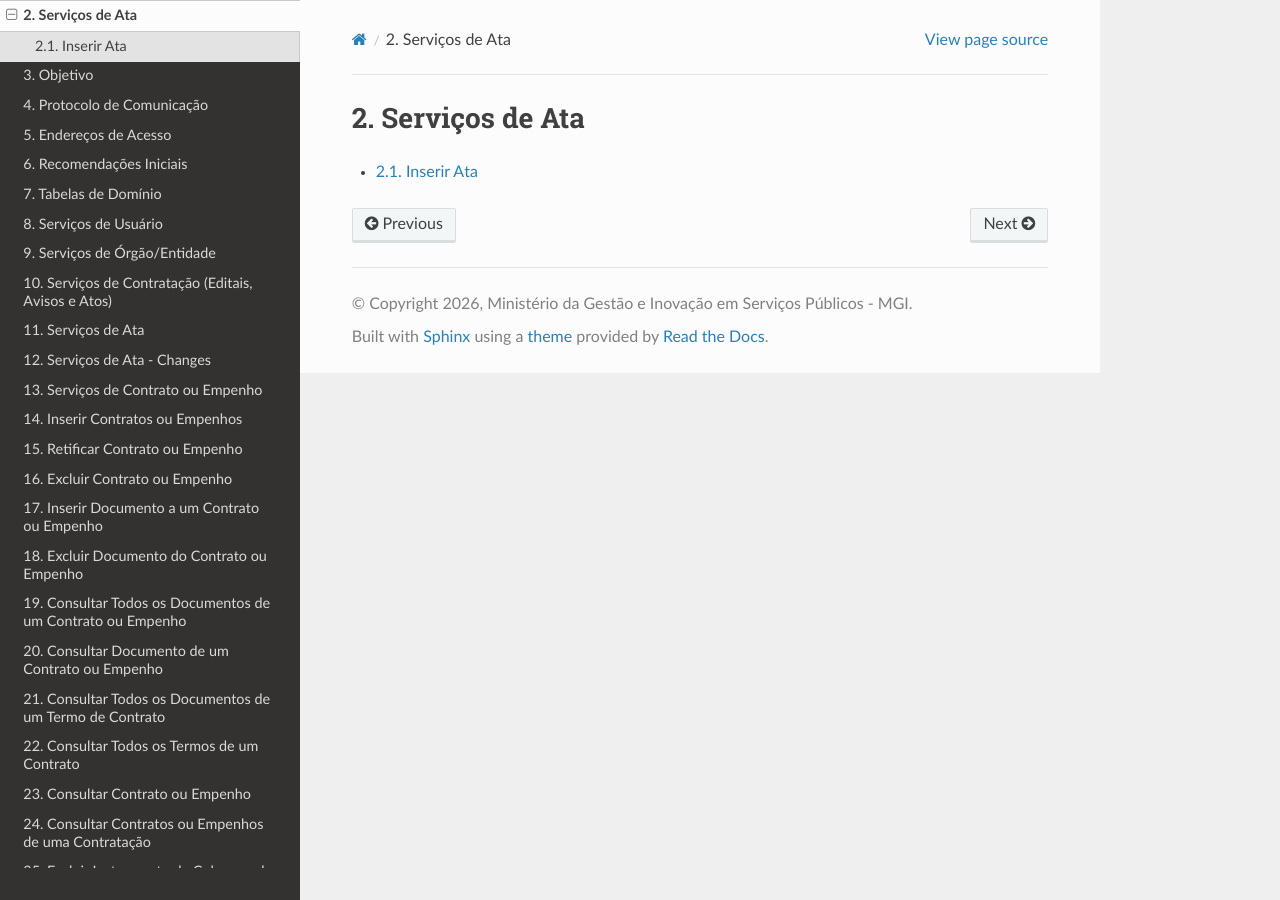
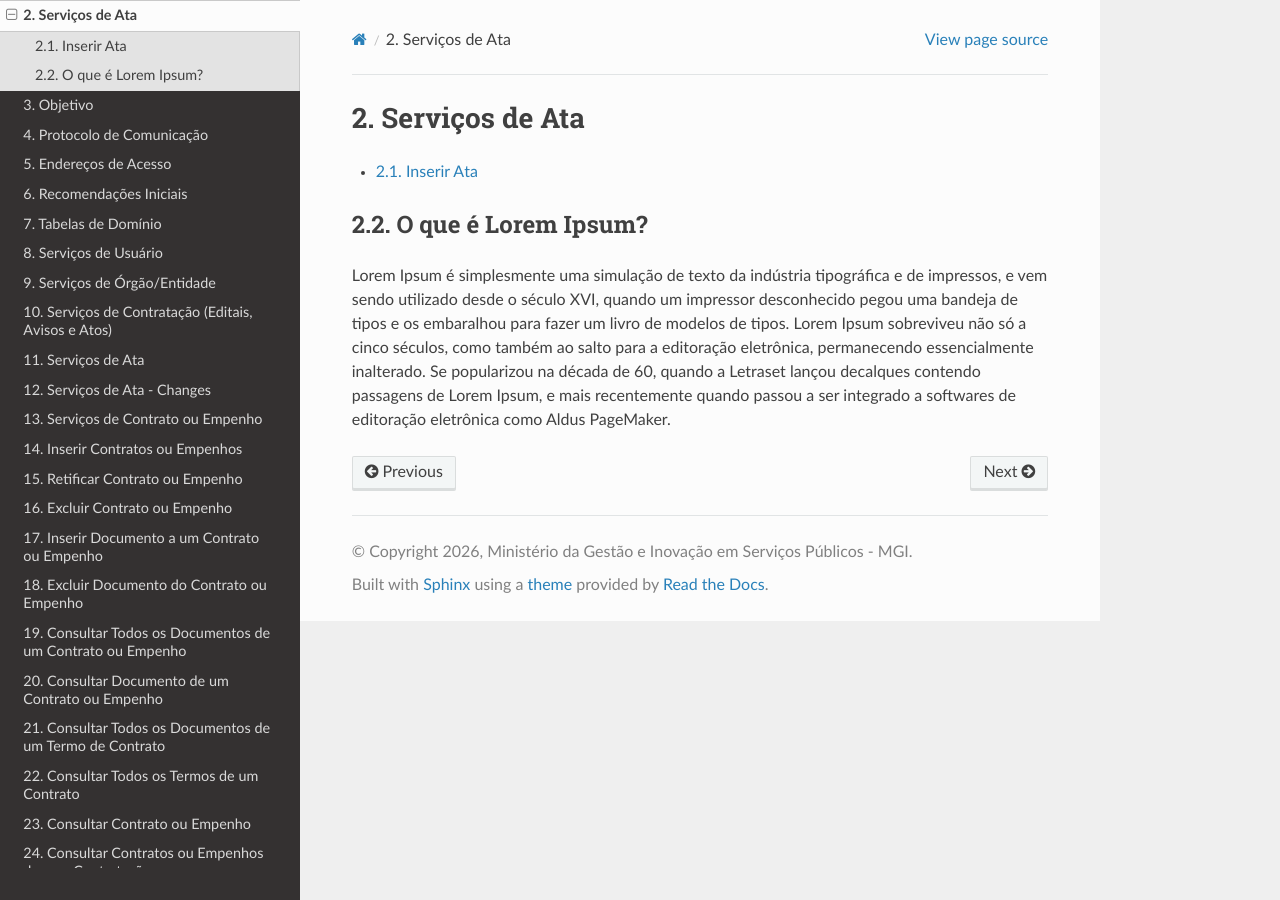
Before and after one commit to carlosmgi/Manual-de-Integracao-do-PNCP, a Sphinx documentation site: the page built from docs/source/servicos_de_ata/index.rst, in a window 1280 px wide. Built offline with Sphinx 7.4.7 and the Read the Docs theme 3.1.0, drawn with Linux system fonts in a browser that asks for light colours; pages that are not in the unit, such as notebooks, are missing from menus.

Commit message:
Update index.rst

```diff
--- a/docs/source/servicos_de_ata/index.rst
+++ b/docs/source/servicos_de_ata/index.rst
@@ -6,3 +6,8 @@ Serviços de Ata
    :maxdepth: 2
 
    inserir_ata
+
+O que é Lorem Ipsum?
+--------------------
+
+Lorem Ipsum é simplesmente uma simulação de texto da indústria tipográfica e de impressos, e vem sendo utilizado desde o século XVI, quando um impressor desconhecido pegou uma bandeja de tipos e os embaralhou para fazer um livro de modelos de tipos. Lorem Ipsum sobreviveu não só a cinco séculos, como também ao salto para a editoração eletrônica, permanecendo essencialmente inalterado. Se popularizou na década de 60, quando a Letraset lançou decalques contendo passagens de Lorem Ipsum, e mais recentemente quando passou a ser integrado a softwares de editoração eletrônica como Aldus PageMaker.
```
